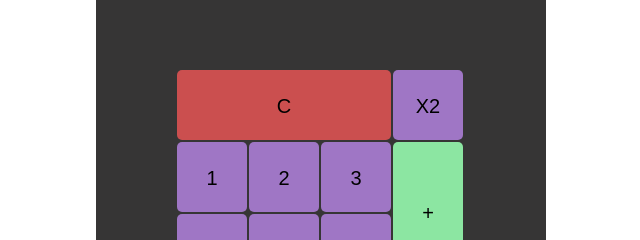
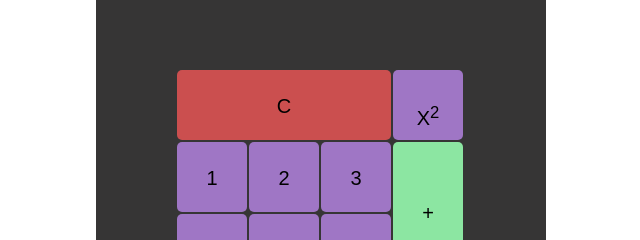
Before and after one commit to Astrrokid/Calculator, a plain HTML site: page index.html in a window 1280 px wide. Shown: the part 199-439 px from the top of the page, 319-959 px from the left. Drawn offline with Linux system fonts and the light colour scheme.

Commit message:
Debug superscript

```diff
--- a/index.html
+++ b/index.html
@@ -16,7 +16,7 @@
         <div id="ans">0</div>
         <div class="row1">
             <button id="ce" class="calc extra" onclick="ceOp()">C</button>
-            <button id="sq"  class="calc sq" onclick="squOp()">X<super>2<super></button>
+            <button id="sq"  class="calc sq" onclick="squOp()">X<sup>2<sup></button>
             <button id="btn-1" class="calc numb" >1</button>
             <button id="btn-2" class="calc numb" >2</button>
             <button id="btn-3" class="calc numb">3</button>
```
